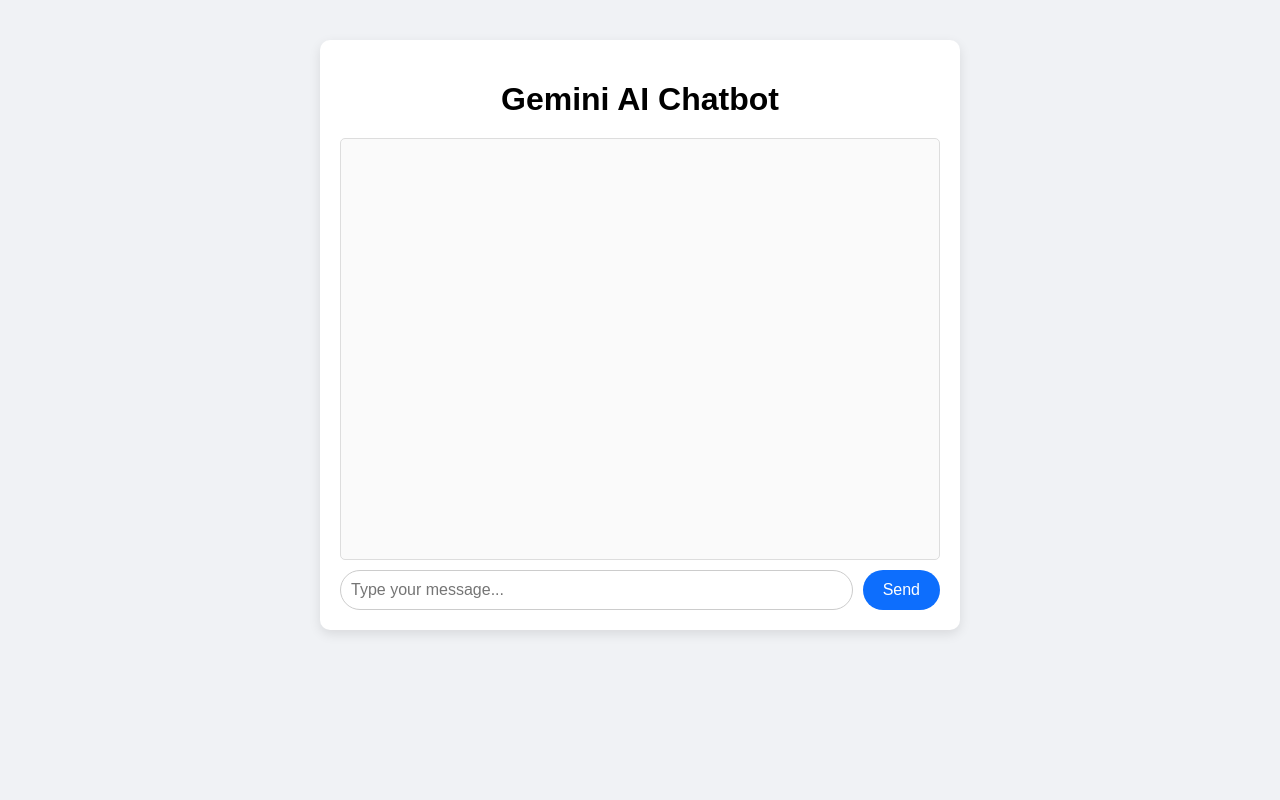
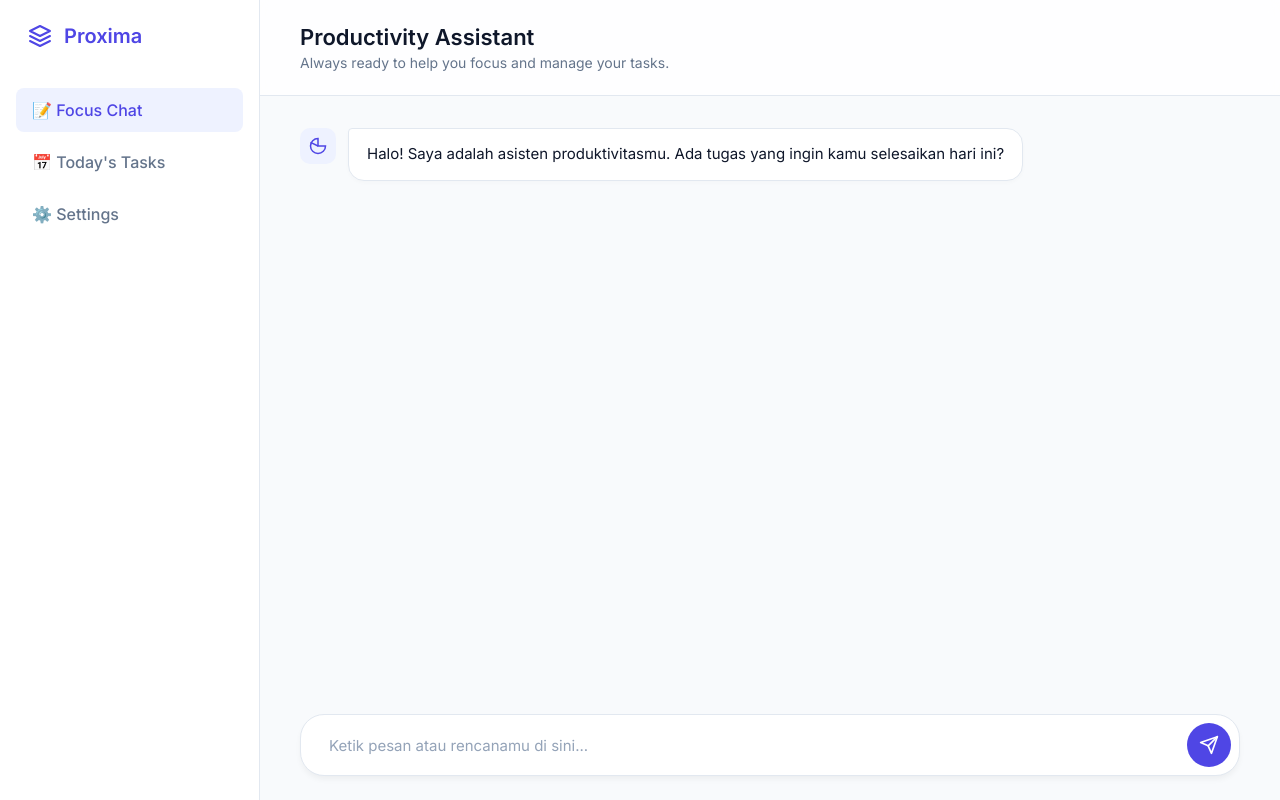
Before and after one commit to DavidPratama21/gemini-hacktiv8, a website: page public/index.html in a window 1280 px wide. Drawn offline with Linux system fonts and the light colour scheme.

Commit message:
ganti ui

```diff
--- a/public/index.html
+++ b/public/index.html
@@ -3,17 +3,50 @@
 <head>
   <meta charset="UTF-8" />
   <meta name="viewport" content="width=device-width, initial-scale=1.0"/>
-  <title>Gemini AI Chatbot</title>
+  <title>Proxima - Productivity Assistant</title>
+  <link href="https://fonts.googleapis.com/css2?family=Inter:wght@300;400;500;600&display=swap" rel="stylesheet">
   <link rel="stylesheet" href="style.css"/>
 </head>
 <body>
-  <div class="container">
-    <h1>Gemini AI Chatbot</h1>
-    <div id="chat-box" class="chat-box"></div>
-    <form id="chat-form">
-      <input type="text" id="user-input" placeholder="Type your message..." autocomplete="off" required />
-      <button type="submit">Send</button>
-    </form>
+  <div class="app-container">
+    <aside class="sidebar">
+      <div class="logo">
+        <svg width="24" height="24" viewBox="0 0 24 24" fill="none" stroke="currentColor" stroke-width="2" stroke-linecap="round" stroke-linejoin="round"><path d="M12 2L2 7l10 5 10-5-10-5zM2 17l10 5 10-5M2 12l10 5 10-5"/></svg>
+        <span>Proxima</span>
+      </div>
+      <div class="sidebar-menu">
+        <div class="menu-item active">📝 Focus Chat</div>
+        <div class="menu-item">📅 Today's Tasks</div>
+        <div class="menu-item">⚙️ Settings</div>
+      </div>
+    </aside>
+
+    <main class="main-content">
+      <header class="chat-header">
+        <div>
+          <h1>Productivity Assistant</h1>
+          <p class="subtitle">Always ready to help you focus and manage your tasks.</p>
+        </div>
+      </header>
+
+      <div id="chat-box" class="chat-box">
+        <div class="message bot">
+          <div class="avatar">
+            <svg width="18" height="18" viewBox="0 0 24 24" fill="none" stroke="currentColor" stroke-width="2"><path d="M12 2a10 10 0 1 0 10 10H12V2z"/><path d="M12 12L2.1 7.1"/></svg>
+          </div>
+          <div class="bubble">Halo! Saya adalah asisten produktivitasmu. Ada tugas yang ingin kamu selesaikan hari ini?</div>
+        </div>
+      </div>
+
+      <div class="input-area">
+        <form id="chat-form">
+          <input type="text" id="user-input" placeholder="Ketik pesan atau rencanamu di sini..." autocomplete="off" required />
+          <button type="submit">
+            <svg width="20" height="20" viewBox="0 0 24 24" fill="none" stroke="currentColor" stroke-width="2" stroke-linecap="round" stroke-linejoin="round"><line x1="22" y1="2" x2="11" y2="13"></line><polygon points="22 2 15 22 11 13 2 9 22 2"></polygon></svg>
+          </button>
+        </form>
+      </div>
+    </main>
   </div>
   <script src="script.js"></script>
 </body>
--- a/public/script.js
+++ b/public/script.js
@@ -57,13 +57,25 @@ form.addEventListener('submit', async (event) => {
 function appendMessage(sender, text) {
   const message = document.createElement('div');
   message.classList.add('message', sender);
-  message.textContent = text;
+
+  if (sender === 'bot') {
+    const avatar = document.createElement('div');
+    avatar.classList.add('avatar');
+    avatar.innerHTML = `<svg width="18" height="18" viewBox="0 0 24 24" fill="none" stroke="currentColor" stroke-width="2"><path d="M12 2a10 10 0 1 0 10 10H12V2z"/><path d="M12 12L2.1 7.1"/></svg>`;
+    message.appendChild(avatar);
+  }
+
+  const bubble = document.createElement('div');
+  bubble.classList.add('bubble');
+  bubble.textContent = text;
+  message.appendChild(bubble);
+
   chatBox.appendChild(message);
   chatBox.scrollTop = chatBox.scrollHeight;
-  return message;
+  return bubble; // Return the bubble so we can update its text later
 }
 
-function updateMessage(element, text) {
-  element.textContent = text;
+function updateMessage(bubbleElement, text) {
+  bubbleElement.textContent = text;
   chatBox.scrollTop = chatBox.scrollHeight;
 }
--- a/public/style.css
+++ b/public/style.css
@@ -1,78 +1,245 @@
+:root {
+  --primary-color: #4f46e5;
+  --primary-hover: #4338ca;
+  --bg-color: #f8fafc;
+  --sidebar-bg: #ffffff;
+  --text-main: #0f172a;
+  --text-muted: #64748b;
+  --border-color: #e2e8f0;
+  --bot-msg-bg: #ffffff;
+  --user-msg-bg: #4f46e5;
+}
+
+* {
+  box-sizing: border-box;
+}
+
 body {
-  font-family: Arial, sans-serif;
-  background-color: #f0f2f5;
+  font-family: 'Inter', sans-serif;
+  background-color: var(--bg-color);
+  color: var(--text-main);
   margin: 0;
   padding: 0;
+  display: flex;
+  height: 100vh;
 }
 
-.container {
-  max-width: 600px;
-  margin: 40px auto;
-  background: #fff;
-  padding: 20px;
-  border-radius: 10px;
-  box-shadow: 0 4px 12px rgba(0, 0, 0, 0.1);
+.app-container {
+  display: flex;
+  width: 100%;
+  height: 100%;
+  overflow: hidden;
 }
 
-h1 {
-  text-align: center;
-  margin-bottom: 20px;
+.sidebar {
+  width: 260px;
+  background-color: var(--sidebar-bg);
+  border-right: 1px solid var(--border-color);
+  padding: 24px 16px;
+  display: flex;
+  flex-direction: column;
+}
+
+.logo {
+  display: flex;
+  align-items: center;
+  gap: 12px;
+  font-size: 20px;
+  font-weight: 600;
+  color: var(--primary-color);
+  margin-bottom: 40px;
+  padding: 0 12px;
+}
+
+.sidebar-menu {
+  display: flex;
+  flex-direction: column;
+  gap: 8px;
+}
+
+.menu-item {
+  padding: 12px 16px;
+  border-radius: 8px;
+  color: var(--text-muted);
+  font-weight: 500;
+  cursor: pointer;
+  transition: all 0.2s ease;
+}
+
+.menu-item:hover {
+  background-color: var(--bg-color);
+  color: var(--text-main);
+}
+
+.menu-item.active {
+  background-color: #eef2ff;
+  color: var(--primary-color);
+}
+
+.main-content {
+  flex: 1;
+  display: flex;
+  flex-direction: column;
+  height: 100%;
+  position: relative;
+}
+
+.chat-header {
+  padding: 24px 40px;
+  border-bottom: 1px solid var(--border-color);
+  background-color: rgba(255, 255, 255, 0.8);
+  backdrop-filter: blur(8px);
+  z-index: 10;
+}
+
+.chat-header h1 {
+  margin: 0 0 4px 0;
+  font-size: 22px;
+  font-weight: 600;
+}
+
+.subtitle {
+  margin: 0;
+  color: var(--text-muted);
+  font-size: 14px;
 }
 
 .chat-box {
-  height: 400px;
+  flex: 1;
   overflow-y: auto;
-  padding: 10px;
-  border: 1px solid #ddd;
-  border-radius: 5px;
-  background-color: #fafafa;
-  margin-bottom: 10px;
+  padding: 32px 40px;
+  display: flex;
+  flex-direction: column;
+  gap: 20px;
 }
 
 .message {
-  margin: 8px 0;
-  padding: 8px 12px;
-  border-radius: 20px;
+  display: flex;
   max-width: 80%;
-  display: inline-block;
+  gap: 12px;
+  animation: fadeIn 0.3s ease;
   clear: both;
 }
 
-.message.user {
-  background-color: #d1e7ff;
-  float: right;
-  text-align: right;
+@keyframes fadeIn {
+  from { opacity: 0; transform: translateY(10px); }
+  to { opacity: 1; transform: translateY(0); }
 }
 
 .message.bot {
-  background-color: #dff6dd;
-  float: left;
-  text-align: left;
+  align-self: flex-start;
 }
 
-form {
+.message.user {
+  align-self: flex-end;
+  flex-direction: row-reverse;
+}
+
+.avatar {
+  width: 36px;
+  height: 36px;
+  border-radius: 10px;
+  background-color: #eef2ff;
+  color: var(--primary-color);
   display: flex;
-  gap: 10px;
+  align-items: center;
+  justify-content: center;
+  flex-shrink: 0;
+}
+
+.message.user .avatar {
+  display: none;
+}
+
+.bubble {
+  padding: 14px 18px;
+  border-radius: 16px;
+  font-size: 15px;
+  line-height: 1.5;
+  box-shadow: 0 2px 4px rgba(0,0,0,0.02);
+}
+
+.message.bot .bubble {
+  background-color: var(--bot-msg-bg);
+  border: 1px solid var(--border-color);
+  border-top-left-radius: 4px;
+}
+
+.message.user .bubble {
+  background-color: var(--user-msg-bg);
+  color: white;
+  border-top-right-radius: 4px;
+}
+
+.input-area {
+  padding: 24px 40px;
+  background-color: var(--bg-color);
+}
+
+#chat-form {
+  display: flex;
+  gap: 12px;
+  background: white;
+  padding: 8px;
+  border-radius: 24px;
+  border: 1px solid var(--border-color);
+  box-shadow: 0 4px 6px -1px rgba(0,0,0,0.05);
+  transition: all 0.2s ease;
+}
+
+#chat-form:focus-within {
+  border-color: var(--primary-color);
+  box-shadow: 0 4px 12px rgba(79, 70, 229, 0.15);
 }
 
 input[type="text"] {
   flex: 1;
-  padding: 10px;
-  border-radius: 20px;
-  border: 1px solid #ccc;
-  font-size: 16px;
+  padding: 12px 20px;
+  border: none;
+  background: transparent;
+  font-size: 15px;
+  font-family: inherit;
+  outline: none;
+  color: var(--text-main);
 }
 
-button {
-  padding: 10px 20px;
-  border: none;
-  background-color: #0d6efd;
-  color: white;
-  border-radius: 20px;
-  font-size: 16px;
-  cursor: pointer;
+input[type="text"]::placeholder {
+  color: #94a3b8;
 }
 
-button:hover {
-  background-color: #0b5ed7;
+button[type="submit"] {
+  width: 44px;
+  height: 44px;
+  border: none;
+  background-color: var(--primary-color);
+  color: white;
+  border-radius: 50%;
+  display: flex;
+  align-items: center;
+  justify-content: center;
+  cursor: pointer;
+  transition: background-color 0.2s ease, transform 0.1s ease;
 }
+
+button[type="submit"]:hover {
+  background-color: var(--primary-hover);
+}
+
+button[type="submit"]:active {
+  transform: scale(0.95);
+}
+
+button[type="submit"]:disabled {
+  background-color: #cbd5e1;
+  cursor: not-allowed;
+}
+
+@media (max-width: 768px) {
+  .sidebar {
+    display: none;
+  }
+  .chat-header, .chat-box, .input-area {
+    padding-left: 20px;
+    padding-right: 20px;
+  }
+}
```
